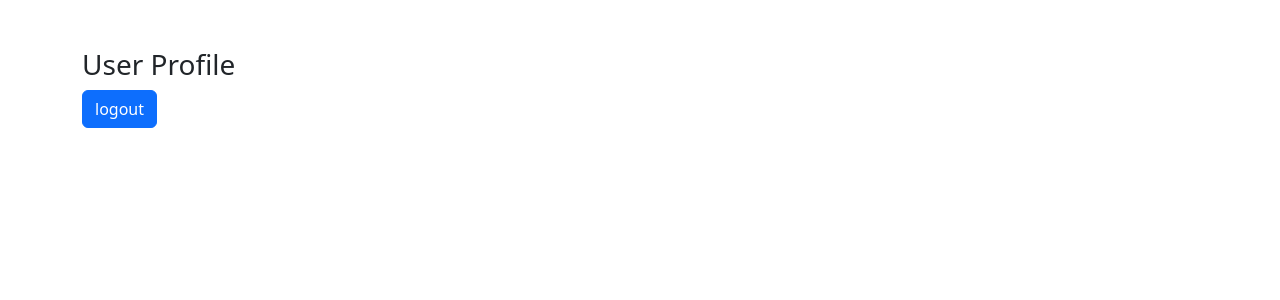
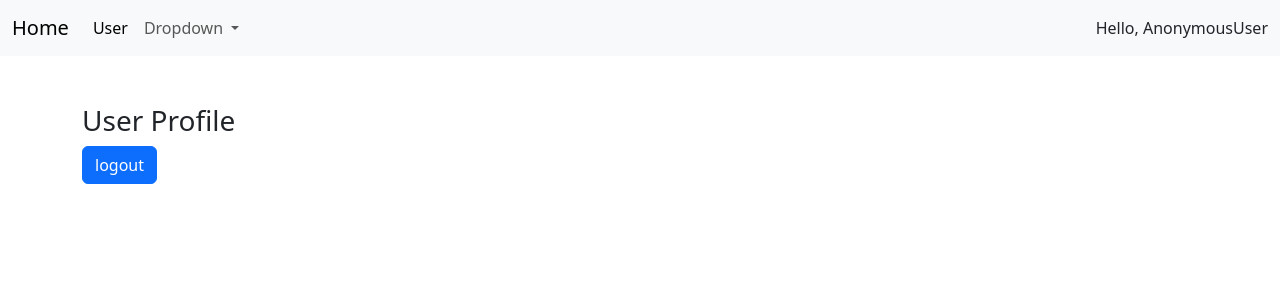
Before and after one commit to Shivani2120/blog, a Django app: page /user/ in a window 1280 px wide. Shown: the top 300 px of the page. Run offline with Django 3.2, Linux system fonts and the light colour scheme; some libraries are stand-ins or nearby versions.

Commit message:
Updated UI

```diff
--- a/blog/templates/base.html
+++ b/blog/templates/base.html
@@ -14,6 +14,34 @@
     </style>
 	</head>
 	<body>
+
+		<nav class="navbar navbar-expand-lg bg-body-tertiary">
+		   <div class="container-fluid">
+			  <a class="navbar-brand" href="{% url 'index' %}">Home</a>
+			  <button class="navbar-toggler" type="button" data-bs-toggle="collapse" data-bs-target="#navbarSupportedContent" aria-controls="navbarSupportedContent" aria-expanded="false" aria-label="Toggle navigation">
+				<span class="navbar-toggler-icon"></span>
+			  </button>
+			  <div class="collapse navbar-collapse" id="navbarSupportedContent">
+				<ul class="navbar-nav me-auto mb-2 mb-lg-0">
+				  <li class="nav-item">
+					<a class="nav-link active" aria-current="page" href="#">User</a>
+				  </li>
+				  <li class="nav-item dropdown">
+					<a class="nav-link dropdown-toggle" href="#" role="button" data-bs-toggle="dropdown" aria-expanded="false">
+					  Dropdown
+					</a>
+					<ul class="dropdown-menu">
+					  <li><a href="{% url 'logout' %}" class="dropdown-item">logout</a></li>
+					  <li><a class="dropdown-item" href="#"></a></li>
+					  <li><a class="dropdown-item" href="#"></a></li>
+					</ul>
+				  </li>
+				</ul>
+				<span id="hello-msg">Hello, {{ request.user }}</span>
+			  </div>
+			</div>
+		</nav>
+
 		<div class="container mt-5">
 			{% block content %} {% endblock content %}
 		</div>
--- a/blog/templates/index.html
+++ b/blog/templates/index.html
@@ -3,8 +3,6 @@
 {% block content %}
   <h2 class="text-center alert alert-danger">Blog post create update and delete</h2>
   <a href="{% url 'create_blog' %}" class="btn btn-primary mb-2">Create Blog</a>
-  <span id="hello-msg">Hello, {{ request.user }}</span>
-  <a href="{% url 'logout' %}" class="btn btn-primary mb-2">logout</a>
   {% for post in blogs %}
     <div class="card mb-3 rounded shadow p-2">
       <div class="row justify-content-center">
```
